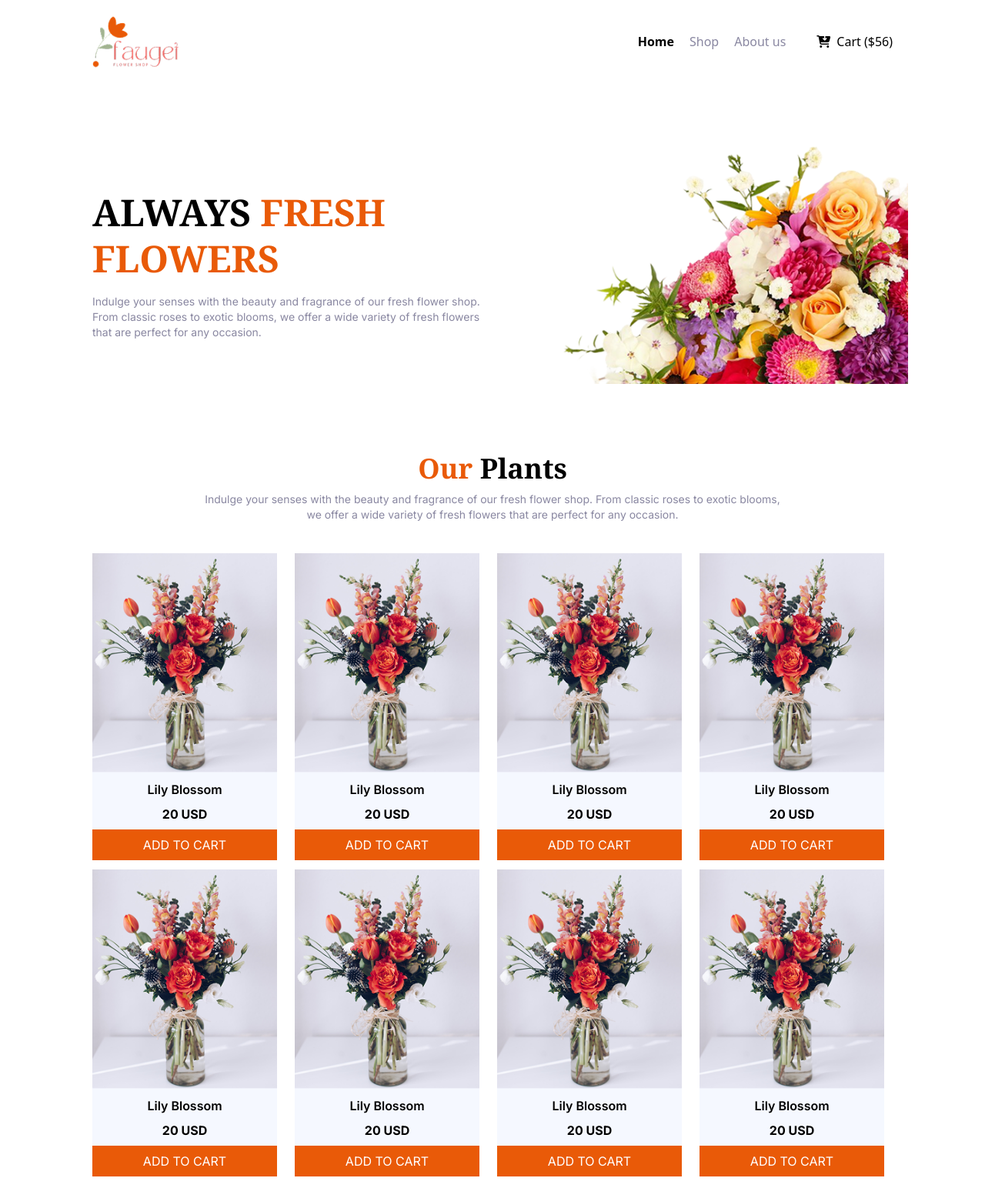
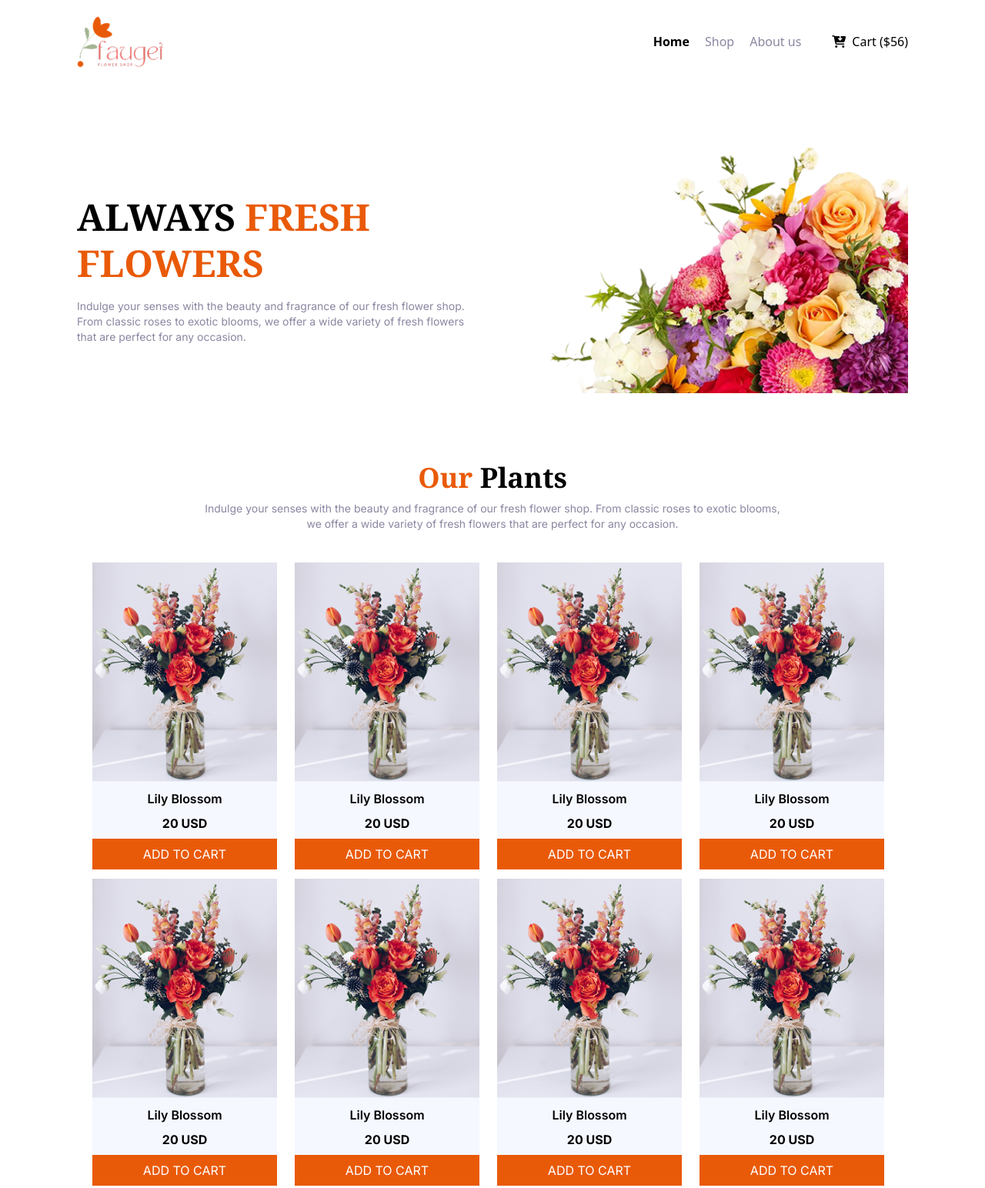
Before and after one commit to sm-ayman/flower-market, a plain HTML site: page index.html in a window 1280 px wide. Shown: the top 1544 px of the page at 77% size. Drawn offline with nearby package versions, Linux system fonts and the light colour scheme.

Commit message:
solved extra margin related issue

```diff
--- a/index.html
+++ b/index.html
@@ -13,9 +13,10 @@
 </head>
 
 <body class="md:mx-[100px]">
+    <!-- header -->
     <header class="mt-5">
         <!-- nav -->
-        <nav class="mx-5 flex justify-between items-center">
+        <nav class="md:mx-auto mx-5 flex justify-between items-center">
             <img src="./assets/logo.png" alt="" class="md:w-28 w-20">
             <div class="flex md:gap-x-10">
                 <ul class="md:flex md:gap-5 hidden">
@@ -31,7 +32,7 @@
         </nav>
         <!-- hero -->
         <section class="mt-20 flex md:flex-row flex-col-reverse justify-center items-center">
-            <div class="mx-5 mt-5 flex flex-col gap-y-4">
+            <div class="md:mx-auto mx-5 mt-5 flex flex-col gap-y-4">
                 <h1 class="font-noto leading-15 md:text-5xl text-4xl font-bold">ALWAYS <span
                         class="text-[#E95A08]">FRESH FLOWERS</span></h1>
                 <p class="font-inter text-[#8987A1] text-sm">Indulge your senses with the beauty and fragrance of our
@@ -55,7 +56,7 @@
                     that are perfect for any occasion. </p>
             </div>
             <!-- grid & cards -->
-            <div class="my-10 grid md:grid-cols-4 grid-cols-2 mx-5 gap-3">
+            <div class="my-10 grid md:grid-cols-4 grid-cols-2 md:mx-auto px-5 gap-3">
                 <!-- card-1 -->
                 <div class="font-inter md:w-[240px] w-auto bg-[#F5F8FF]">
                     <img src="./assets/sample-flower-image.png" alt="" class="w-full">
@@ -138,7 +139,7 @@
             <div>
                 <h1 class="font-noto leading-13 mb-5 md:text-4xl  text-2xl font-bold">Flower & Plants <span
                         class="md:block inline"> Lover</span></h1>
-                <ul class="list-disc text-[#8987A1] flex flex-col gap-y-5 md:ms-10 ms-5">
+                <ul class="list-disc text-[#8987A1] flex flex-col gap-y-5 md:ms-10 ms-5 font-inter">
                     <li>Indulge your senses with the beauty and fragrance of our fresh flower shop. From classic roses
                         to exotic blooms, we offer a wide variety of fresh.</li>
                     <li>Indulge your senses with the beauty and fragrance of our fresh flower shop. From classic roses
@@ -148,6 +149,10 @@
                 </ul>
             </div>
         </section>
+        <!-- join -->
+        <section class="bg-[url('./assets/news-letter-bg.png')] bg-no-repeat bg-cover bg-center h-64 w-full">
+
+        </section>
     </main>
     <footer></footer>
 </body>
```
